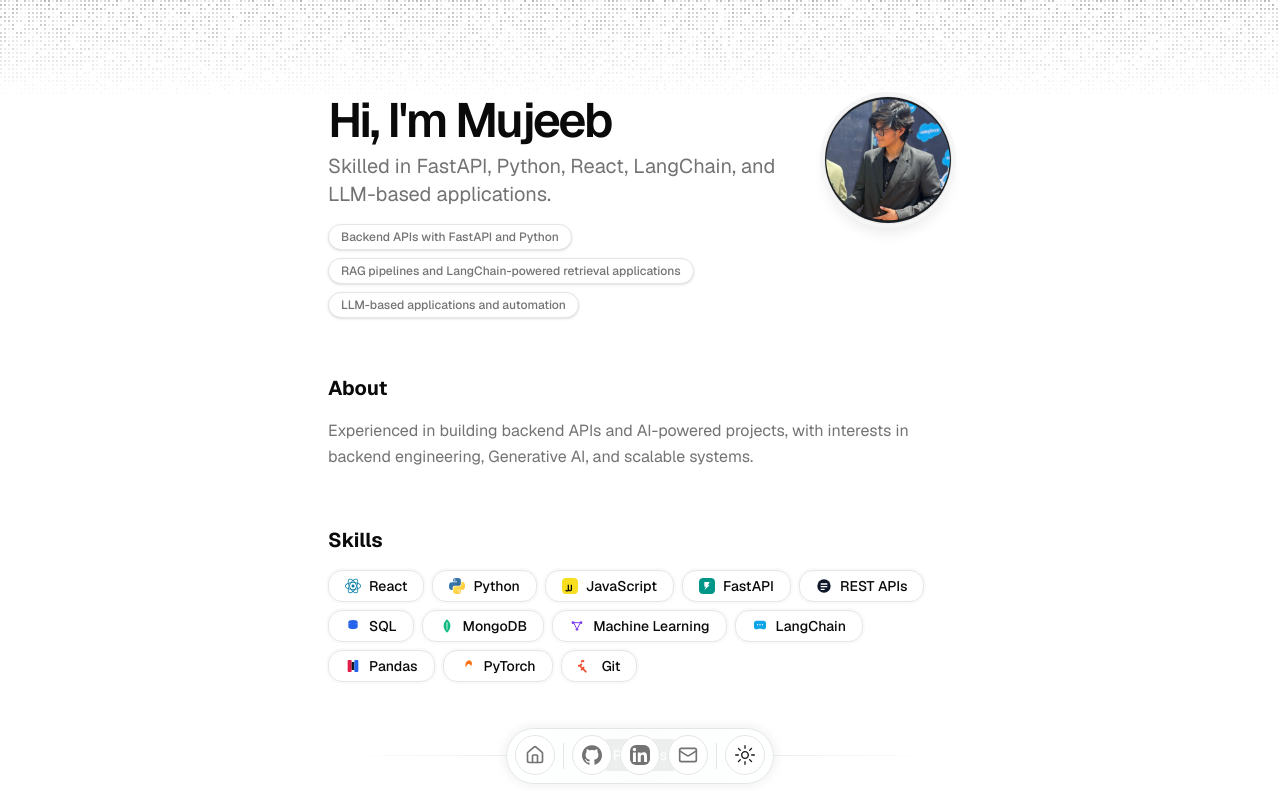
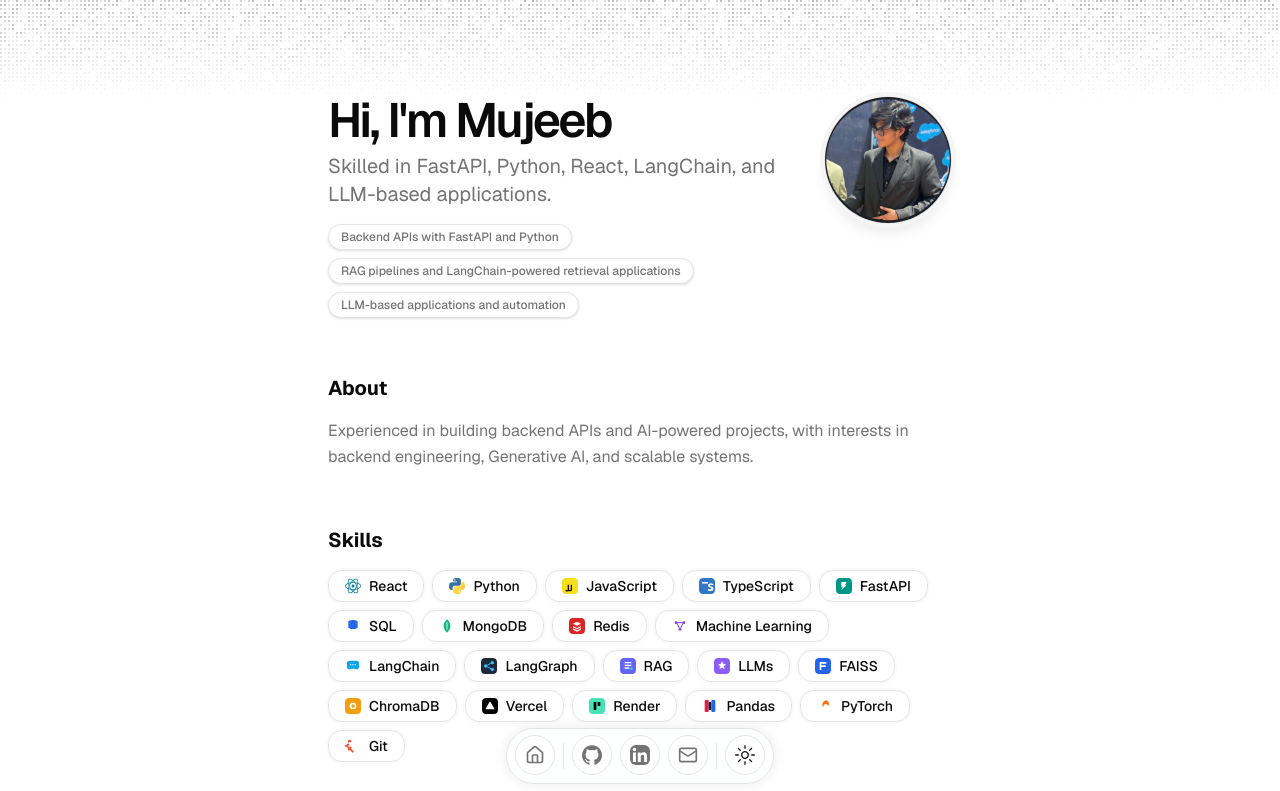
Before and after one commit to mujeebmasi/my-portfolio, a Next.js app: page / in a window 1280 px wide. Shown: the top 791 px of the page. Built offline with nearby package versions, Linux system fonts and the light colour scheme.

Commit message:
Update skills: add LangGraph, Redis, TypeScript, RAG, LLMs, Vercel, Render, FAISS, ChromaDB and remove REST APIs

```diff
--- a/src/components/ui/svgs/tech-stack.tsx
+++ b/src/components/ui/svgs/tech-stack.tsx
@@ -106,3 +106,98 @@ export function GitLogo(props: React.SVGProps<SVGSVGElement>) {
     </svg>
   );
 }
+
+export function TypeScriptLogo(props: React.SVGProps<SVGSVGElement>) {
+  return (
+    <svg viewBox="0 0 24 24" xmlns="http://www.w3.org/2000/svg" {...props}>
+      <title>TypeScript</title>
+      <rect width="24" height="24" rx="5" fill="#3178C6" />
+      <path fill="#ffffff" d="M13.5 18.5v-2.2c.4.2.9.4 1.5.5.6.1 1.2.2 1.8.2.6 0 1.1-.1 1.4-.3.3-.2.5-.5.5-.9 0-.3-.1-.6-.4-.8-.3-.2-.8-.4-1.5-.7l-.8-.3c-.9-.4-1.5-.8-1.9-1.2-.4-.4-.6-1-.6-1.7 0-.7.3-1.4.8-1.9.5-.5 1.3-.9 2.3-1.1.9-.2 1.8-.2 2.7 0 .8.2 1.5.4 2.1.8v2.2c-.5-.3-1.1-.5-1.6-.7-.5-.2-1-.3-1.6-.3-.6 0-1.1.1-1.4.3-.3.2-.4.4-.4.8 0 .3.1.6.4.8.3.2.8.4 1.4.6l.8.3c1 .4 1.7.9 2.1 1.4.4.5.6 1.1.6 1.9 0 .8-.3 1.5-.9 2.1-.6.6-1.4 1-2.4 1.2-1 .2-2.1.2-3.1 0-.9-.2-1.7-.5-2.3-.9zm-7-1.3H9v-9H4.5V6h9v2.2H9v9z" />
+    </svg>
+  );
+}
+
+export function LangGraphLogo(props: React.SVGProps<SVGSVGElement>) {
+  return (
+    <svg viewBox="0 0 24 24" xmlns="http://www.w3.org/2000/svg" {...props}>
+      <title>LangGraph</title>
+      <rect width="24" height="24" rx="5" fill="#1E293B" />
+      <circle cx="7" cy="12" r="2.5" fill="#38BDF8" />
+      <circle cx="17" cy="7" r="2.5" fill="#38BDF8" />
+      <circle cx="17" cy="17" r="2.5" fill="#38BDF8" />
+      <path d="M9.2 11.1l5.6-3.2M9.2 12.9l5.6 3.2" stroke="#38BDF8" strokeWidth="1.5" />
+    </svg>
+  );
+}
+
+export function RedisLogo(props: React.SVGProps<SVGSVGElement>) {
+  return (
+    <svg viewBox="0 0 24 24" xmlns="http://www.w3.org/2000/svg" {...props}>
+      <title>Redis</title>
+      <rect width="24" height="24" rx="5" fill="#DC2626" />
+      <path fill="#ffffff" d="M6 8.5l6-3 6 3-6 3-6-3zm0 3.5l6 3 6-3v2l-6 3-6-3v-2zm0 3.5l6 3 6-3v2l-6 3-6-3v-2z" />
+    </svg>
+  );
+}
+
+export function RagLogo(props: React.SVGProps<SVGSVGElement>) {
+  return (
+    <svg viewBox="0 0 24 24" xmlns="http://www.w3.org/2000/svg" {...props}>
+      <title>RAG</title>
+      <rect width="24" height="24" rx="5" fill="#6366F1" />
+      <path fill="#ffffff" d="M7 6h10v2H7zm0 4h10v2H7zm0 4h7v2H7z" />
+      <circle cx="17" cy="16" r="2" fill="#38BDF8" />
+    </svg>
+  );
+}
+
+export function LlmLogo(props: React.SVGProps<SVGSVGElement>) {
+  return (
+    <svg viewBox="0 0 24 24" xmlns="http://www.w3.org/2000/svg" {...props}>
+      <title>LLMs</title>
+      <rect width="24" height="24" rx="5" fill="#8B5CF6" />
+      <path fill="#ffffff" d="M12 5l1.8 3.8 4.2.6-3 3 .7 4.2-3.7-2-3.7 2 .7-4.2-3-3 4.2-.6z" />
+    </svg>
+  );
+}
+
+export function VercelLogo(props: React.SVGProps<SVGSVGElement>) {
+  return (
+    <svg viewBox="0 0 24 24" xmlns="http://www.w3.org/2000/svg" {...props}>
+      <title>Vercel</title>
+      <rect width="24" height="24" rx="5" fill="#000000" />
+      <path fill="#ffffff" d="M12 5l7 12H5z" />
+    </svg>
+  );
+}
+
+export function RenderLogo(props: React.SVGProps<SVGSVGElement>) {
+  return (
+    <svg viewBox="0 0 24 24" xmlns="http://www.w3.org/2000/svg" {...props}>
+      <title>Render</title>
+      <rect width="24" height="24" rx="5" fill="#46E3B7" />
+      <path fill="#000000" d="M7 6h4v12H7zm6 0h4v6h-4z" />
+    </svg>
+  );
+}
+
+export function FaissLogo(props: React.SVGProps<SVGSVGElement>) {
+  return (
+    <svg viewBox="0 0 24 24" xmlns="http://www.w3.org/2000/svg" {...props}>
+      <title>FAISS</title>
+      <rect width="24" height="24" rx="5" fill="#2563EB" />
+      <path fill="#ffffff" d="M7 6h10v2.5H9.5V11H16v2.5H9.5V18H7z" />
+    </svg>
+  );
+}
+
+export function ChromaDbLogo(props: React.SVGProps<SVGSVGElement>) {
+  return (
+    <svg viewBox="0 0 24 24" xmlns="http://www.w3.org/2000/svg" {...props}>
+      <title>ChromaDB</title>
+      <rect width="24" height="24" rx="5" fill="#F59E0B" />
+      <circle cx="12" cy="12" r="5" fill="#ffffff" />
+      <circle cx="12" cy="12" r="2.5" fill="#F59E0B" />
+    </svg>
+  );
+}
--- a/src/data/resume.tsx
+++ b/src/data/resume.tsx
@@ -5,16 +5,24 @@ import { ReactLight } from "@/components/ui/svgs/reactLight";
 
 import { Python } from "@/components/ui/svgs/python";
 import {
+  ChromaDbLogo,
+  FaissLogo,
   FastApiLogo,
   GitLogo,
   JavaScriptLogo,
+  LangGraphLogo,
+  LlmLogo,
   MachineLearningLogo,
   MongoDbLogo,
   NlpLogo,
   PandasLogo,
   PyTorchLogo,
-  RestApiLogo,
+  RagLogo,
+  RedisLogo,
+  RenderLogo,
   SqlLogo,
+  TypeScriptLogo,
+  VercelLogo,
 } from "@/components/ui/svgs/tech-stack";
 
 type HackathonLink = {
@@ -50,15 +58,22 @@ export const DATA = {
   ],
   skills: [
     { name: "React", icon: ReactLight },
-
     { name: "Python", icon: Python },
     { name: "JavaScript", icon: JavaScriptLogo },
+    { name: "TypeScript", icon: TypeScriptLogo },
     { name: "FastAPI", icon: FastApiLogo },
-    { name: "REST APIs", icon: RestApiLogo },
     { name: "SQL", icon: SqlLogo },
     { name: "MongoDB", icon: MongoDbLogo },
+    { name: "Redis", icon: RedisLogo },
     { name: "Machine Learning", icon: MachineLearningLogo },
     { name: "LangChain", icon: NlpLogo },
+    { name: "LangGraph", icon: LangGraphLogo },
+    { name: "RAG", icon: RagLogo },
+    { name: "LLMs", icon: LlmLogo },
+    { name: "FAISS", icon: FaissLogo },
+    { name: "ChromaDB", icon: ChromaDbLogo },
+    { name: "Vercel", icon: VercelLogo },
+    { name: "Render", icon: RenderLogo },
     { name: "Pandas", icon: PandasLogo },
     { name: "PyTorch", icon: PyTorchLogo },
     { name: "Git", icon: GitLogo },
```
